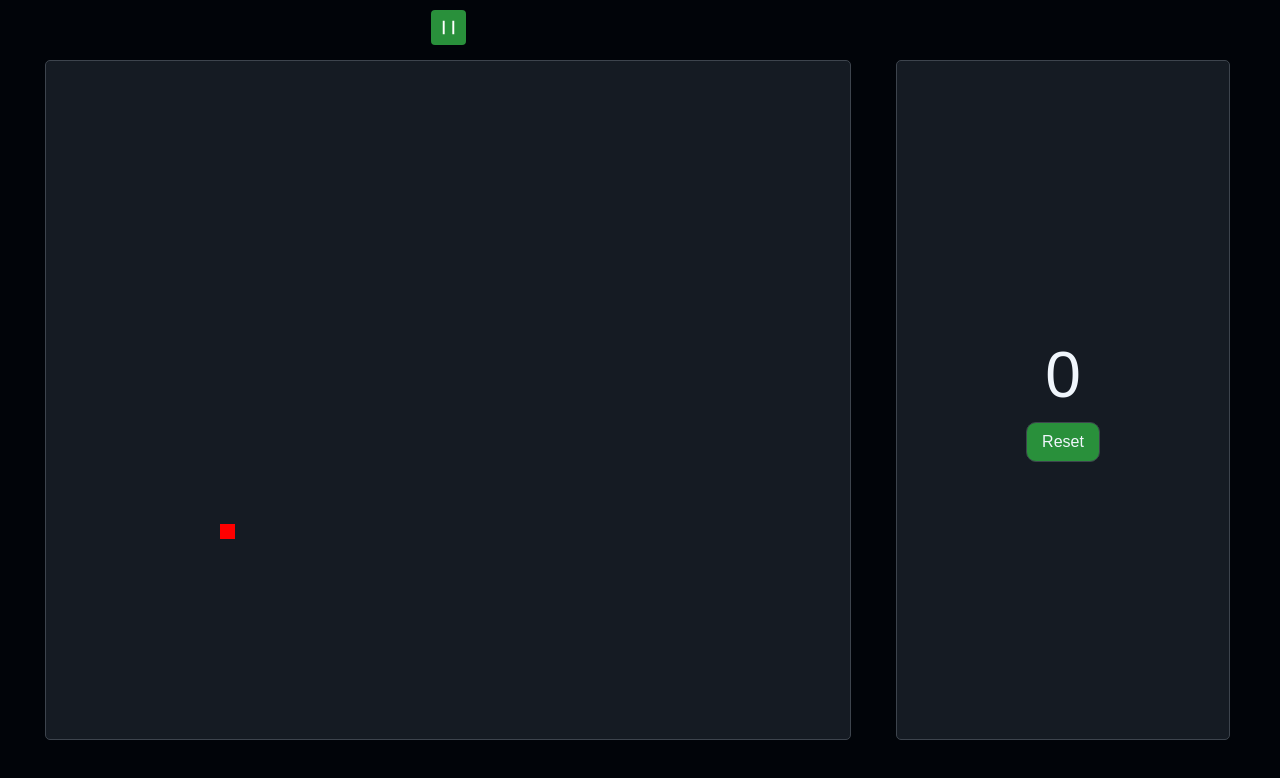
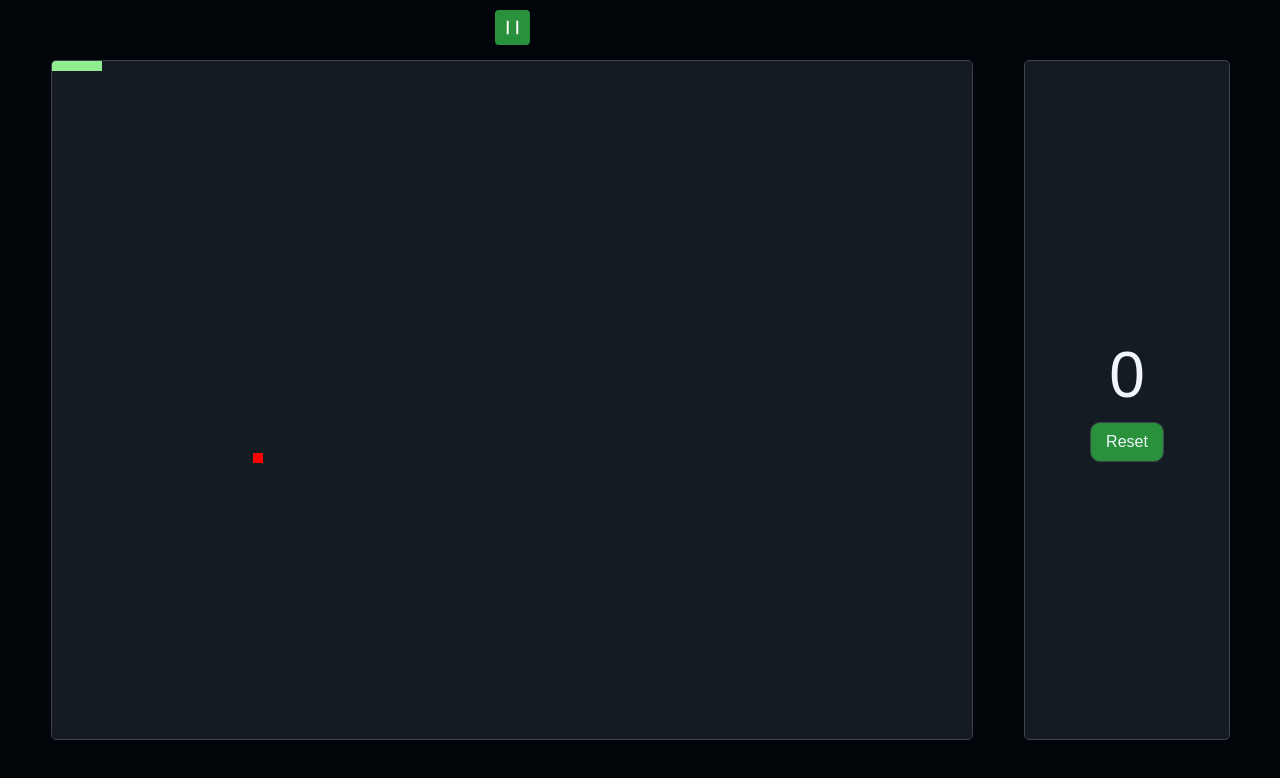
Before and after one commit to SujitInWeb/Snake-and-apple, a plain HTML site: page index.html in a window 1280 px wide. Drawn offline with Linux system fonts and the light colour scheme.

Commit message:
worked_on_apple_and_snake

```diff
--- a/index.js
+++ b/index.js
@@ -1,27 +1,36 @@
+//creating constants to access the classes and id's from the html file
 const ground = document.querySelector('.ground');
 const ctx = ground.getContext('2d');
 const scorecard = document.querySelector('.score');
 const ResetBtn = document.querySelector('#Reset');
 
+
+//here clientWidth means that to get the height and width of the canvas from css styling
 ground.width = ground.clientWidth;
 ground.height = ground.clientHeight;
 
-
-
+//the value is not directly accesible hence a constant is made to access such value
 const groundWidth = ground.width;
 const groundHeight = ground.height;
 
+//setting up the color of the snake and the apple
 const snakeColor= "lightgreen";
 const foodColor = "red";
+const boardBackground = "#151B23";
 
-const unitSize = 15;
+
+//setting the unit size of the snake and apple
+const unitSize = 10;
 
 let running = false;
 let xVelocity = unitSize;
 let yVelocity = 0;
+
 let foodX;
 let foodY;
+
 let score = 0;
+//setting up the body of the snake
 let snake = [
     {x:unitSize * 4, y :0},
     {x:unitSize * 3, y :0},
@@ -34,26 +43,59 @@ window.addEventListener("keydown",changeDirection);
 ResetBtn.addEventListener("click",resetGame);
 
 gameStart();
-createFood();
-drawfood();
-function gameStart(){};
-function nextTick(){};
-function clearBoard(){};
+
+function gameStart(){
+    running=true;
+    scorecard.textContent = score;
+    createFood();
+    drawfood();
+    nextTick();
+};
+function nextTick(){
+    if(running){
+        setTimeout(()=>{
+            clearBoard();
+            drawfood();
+            moveSnake();
+            drawSnake();
+            checkGameover();
+            nextTick();
+        },75);
+    }
+    else{
+        displayGameOver();
+    }
+};
+function clearBoard(){
+    ctx.fillStyle = boardBackground;
+    ctx.fillRect(0,0 , groundWidth,groundHeight);
+};
+
 function createFood(){
     function randomFood(min , max){
         const randNum = Math.round((Math.random() * (max-min) + min));
         return randNum;
     }
+    //setting munimum and maximum value for random food
     foodX= randomFood(0 , groundWidth - unitSize);
-    foodY= randomFood(0 , groundWidth - unitSize);
+    foodY= randomFood(0 , groundHeight - unitSize);
 
 };
+// ctx is a canvas style that is used to create or draw in canvas
 function drawfood(){
     ctx.fillStyle = foodColor;
+    //setting up the co-ordinate of the food that is being created,
+    // random values of x and y are generated in oder to position the food randomly in the canvas,
+    //  unitesize represents as the length and breath
     ctx.fillRect(foodX, foodY, unitSize,unitSize);
 };
 function moveSnake(){};
-function drawSnake (){};
+function drawSnake (){
+    ctx.fillStyle= snakeColor;
+    snake.forEach(snakePart =>{
+        ctx.fillRect(snakePart.x ,snakePart.y , unitSize , unitSize);
+    })
+};
 function changeDirection(){};
 function checkGameover(){};
 function displayGameOver(){};
--- a/style.css
+++ b/style.css
@@ -28,7 +28,7 @@ html,body{
     display: flex;
     justify-content: center;
     align-items: center;
-    width: 70%;
+    width: 80%;
 }
 .ground{
     width: 90%;
@@ -68,7 +68,7 @@ html,body{
     display: flex;
     justify-content: center;
     align-items: center;
-    width: 30%;
+    width: 20%;
 }
 #pause{
     background-color: #29903B;
```
